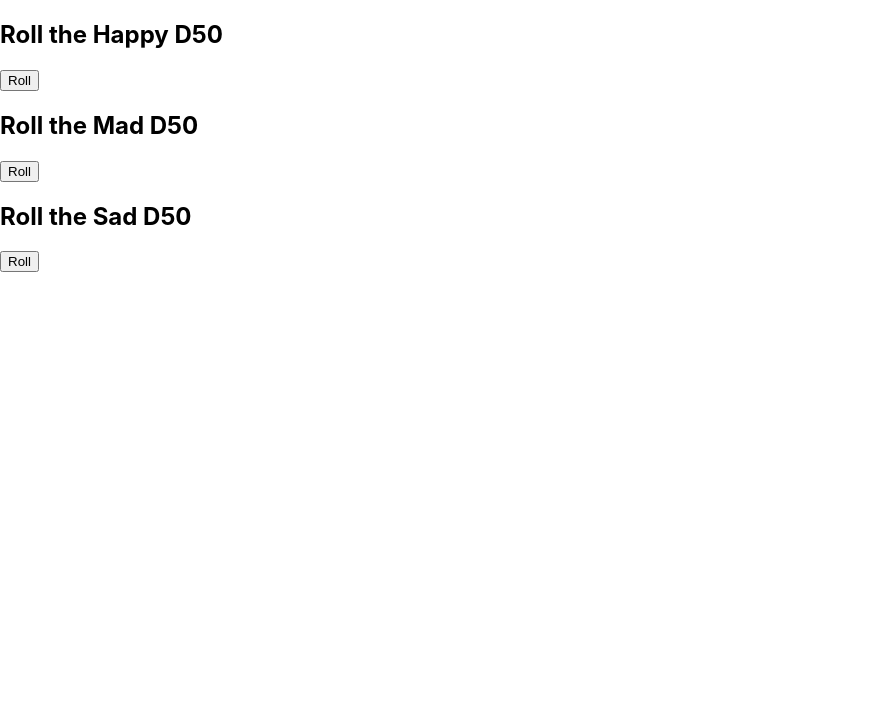
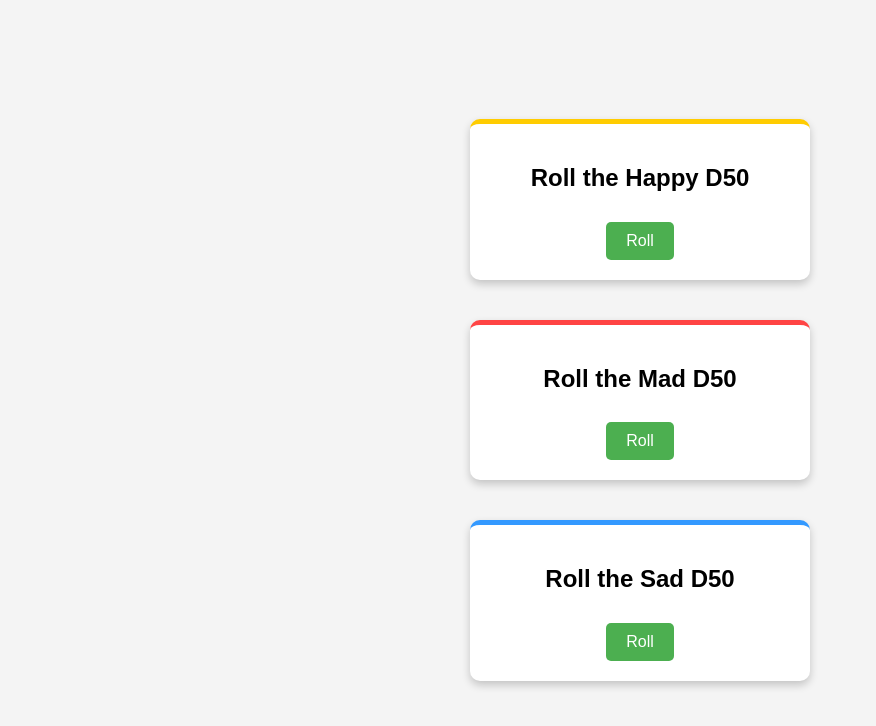
Before and after one commit to s-zhaojo/DnD, a React (Create React App) app: page / in a window 1280 px wide. Shown: the top 726 px of the page, without its empty margins (0-876 px from the left). Built offline with nearby package versions, Linux system fonts and the light colour scheme.

Commit message:
Update App.css

```diff
--- a/src/App.css
+++ b/src/App.css
@@ -1,23 +1,62 @@
-
-/* Dice rolling animation */
-.dice.rolling {
-  animation: rollDice 1s infinite;
+/* App.css */
+body {
+  font-family: Arial, sans-serif;
+  background-color: #f4f4f4;
+  text-align: center;
+  margin: 0;
+  padding: 0;
 }
 
-@keyframes rollDice {
-    0% {
-        transform: rotateX(0deg) rotateY(0deg);
-    }
-    25% {
-        transform: rotateX(180deg) rotateY(0deg);
-    }
-    50% {
-        transform: rotateX(0deg) rotateY(180deg);
-    }
-    75% {
-        transform: rotateX(180deg) rotateY(180deg);
-    }
-    100% {
-        transform: rotateX(360deg) rotateY(360deg);
-    }
+.container {
+  display: flex;
+  flex-direction: column;
+  align-items: center;
+  justify-content: center;
+  min-height: 100vh;
 }
+
+.dice-section {
+  background: white;
+  padding: 20px;
+  margin: 20px;
+  border-radius: 10px;
+  box-shadow: 0px 4px 8px rgba(0, 0, 0, 0.2);
+  width: 300px;
+  text-align: center;
+}
+
+#happy {
+  border-top: 5px solid #ffcc00;
+}
+
+#mad {
+  border-top: 5px solid #ff4444;
+}
+
+#sad {
+  border-top: 5px solid #3399ff;
+}
+
+h2 {
+  font-size: 1.5rem;
+}
+
+button {
+  background-color: #4caf50;
+  color: white;
+  border: none;
+  padding: 10px 20px;
+  font-size: 1rem;
+  cursor: pointer;
+  border-radius: 5px;
+  margin-top: 10px;
+}
+
+button:hover {
+  background-color: #45a049;
+}
+
+p {
+  font-size: 1.1rem;
+  margin: 10px 0;
+}
```
